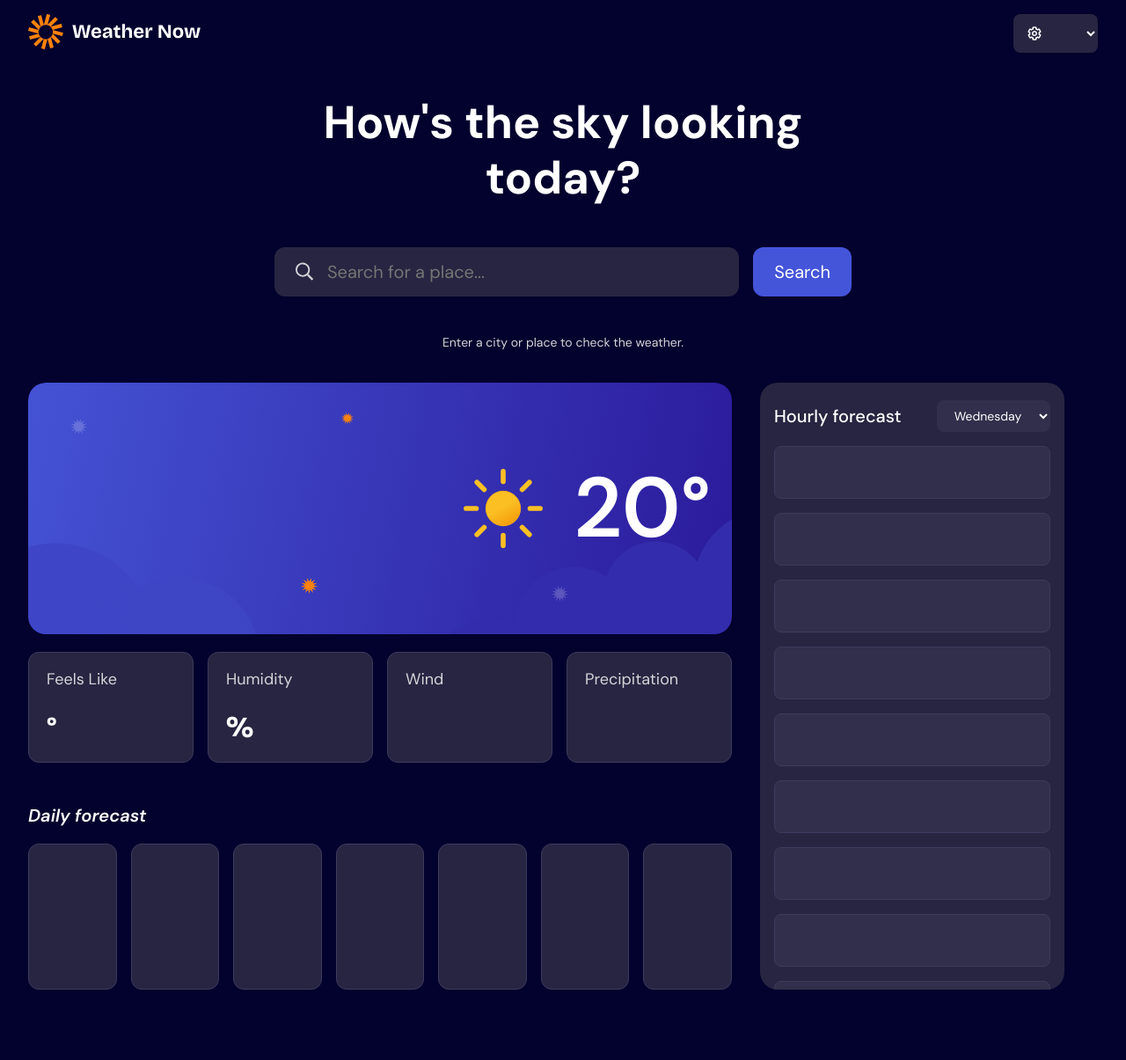
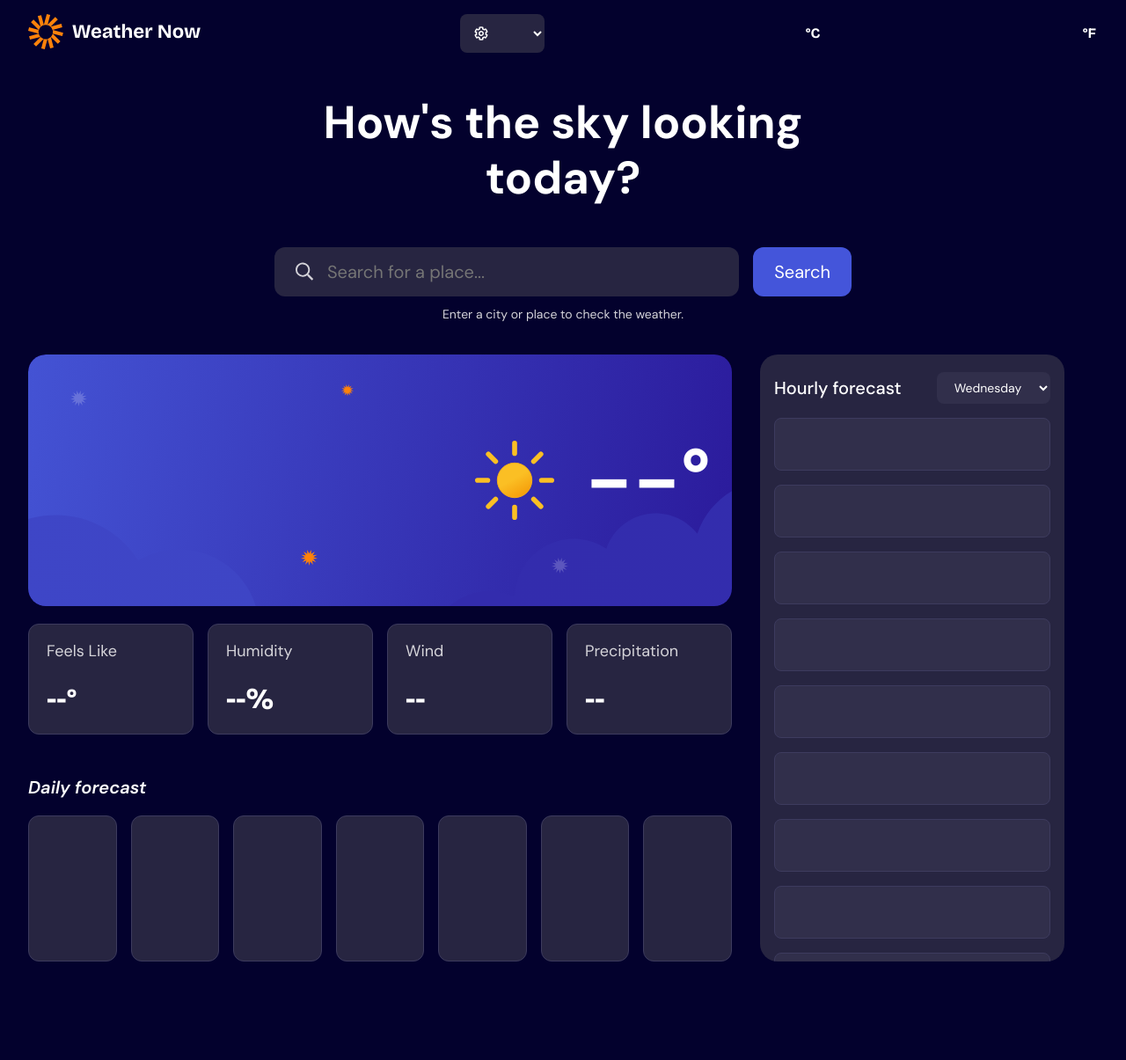
Before and after one commit to STARBOYJEDI/Weather-App3, a website built with Vite: page index.html in a window 1280 px wide. Shown: the whole page at 88% size. After the commit the page ends 1173 px from the top, so only its background shows below. Built offline with nearby package versions, Linux system fonts and the light colour scheme.

Commit message:
fix: improve accessibility and update default values in weather display
Co-authored-by: Copilot <copilot@github.com>

```diff
--- a/index.html
+++ b/index.html
@@ -15,9 +15,8 @@
         <a class="header__homelink" href="/">
           <img class="header__logo" src="/src/assets/icons/icon-logo.svg" alt="Weather Now Home" width="197" height="40">
         </a>
-
         <label class="visually-hidden" for="ddlUnits">Temperature units</label>
-        <select class="dropdown header__dropdown" name="units" id="ddlUnits">
+        <select class="dropdown header__dropdown" name="units" id="ddlUnits"></select>
           <!-- <option value="">Units</option> -->
           <option value="C">&deg;C</option>
           <option value="F">&deg;F</option>
@@ -32,13 +31,13 @@
 
           <form class="hero__search" id="weatherForm" role="search">
             <label class="visually-hidden" for="txtSearch">Search for a place</label>
-            <input class="hero__textbox" type="text" id="txtSearch" placeholder="Search for a place...">
+            <input class="hero__textbox" type="text" id="txtSearch" placeholder="Search for a place..." autocomplete="off">
             <button id="btnSearch" class="hero__button" type="submit">Search</button>
           </form>
+
+          <p id="searchStatus" class="search-status" aria-live="polite"></p>
         </div>
       </section>
-
-      <p id="searchStatus" class="search-status" aria-live="polite"></p>
       <div class="dashboard">
         <section class="current">
           <h2 class="visually-hidden">Current Location Temperature</h2>
@@ -50,26 +49,26 @@
             </div>
             <div class="current__info">
               <img class="current__icon" src="/src/assets/icons/icon-clear-day.svg" alt="" width="320" height="320">
-              <div class="current__temp"><span id="dvCurrTemp">20</span>&deg;</div>
+              <div class="current__temp"><span id="dvCurrTemp">--</span>&deg;</div>
             </div>
           </div>
 
           <div class="current__conditions">
             <div class="block current__condition">
               <p class="current__condition-title">Feels Like</p>
-              <p class="current__condition-value"><span id="pFeelsLike"></span>&deg;</p>
+              <p class="current__condition-value"><span id="pFeelsLike">--</span>&deg;</p>
             </div>
             <div class="block current__condition">
               <p class="current__condition-title">Humidity</p>
-              <p class="current__condition-value"><span id="pHumidity"></span>%</p>
+              <p class="current__condition-value"><span id="pHumidity">--</span>%</p>
             </div>
             <div class="block current__condition">
               <p class="current__condition-title">Wind</p>
-              <p id="pWind" class="current__condition-value"></p>
+              <p id="pWind" class="current__condition-value">--</p>
             </div>
             <div class="block current__condition">
               <p class="current__condition-title">Precipitation</p>
-              <p id="pPrecipitation" class="current__condition-value"></p>
+              <p id="pPrecipitation" class="current__condition-value">--</p>
             </div>
           </div>
 
@@ -93,7 +92,9 @@
           <div class="hourly__content">
             <div class="hourly__header">
               <h2 class="section__title hourly__title">Hourly forecast</h2>
-              <select class="dropdown hourly__select" name="hourly__select" id="ddlDay"></select>
+
+              <label class="visually-hidden" for="ddlDay">Forecast day</label>
+              <select class="dropdown hourly__select" name="forecastDay" id="ddlDay"></select>
             </div>
 
             <div class="hourly__hours">
```
